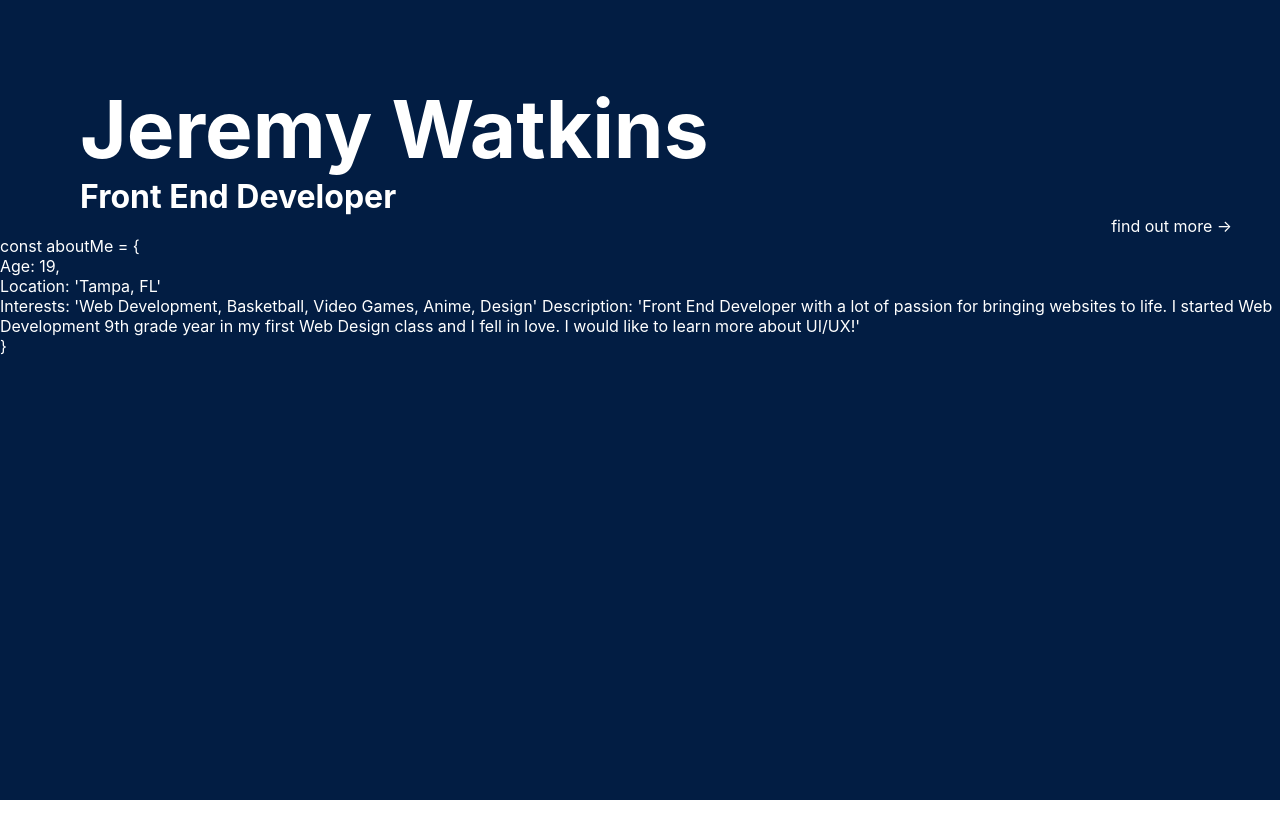
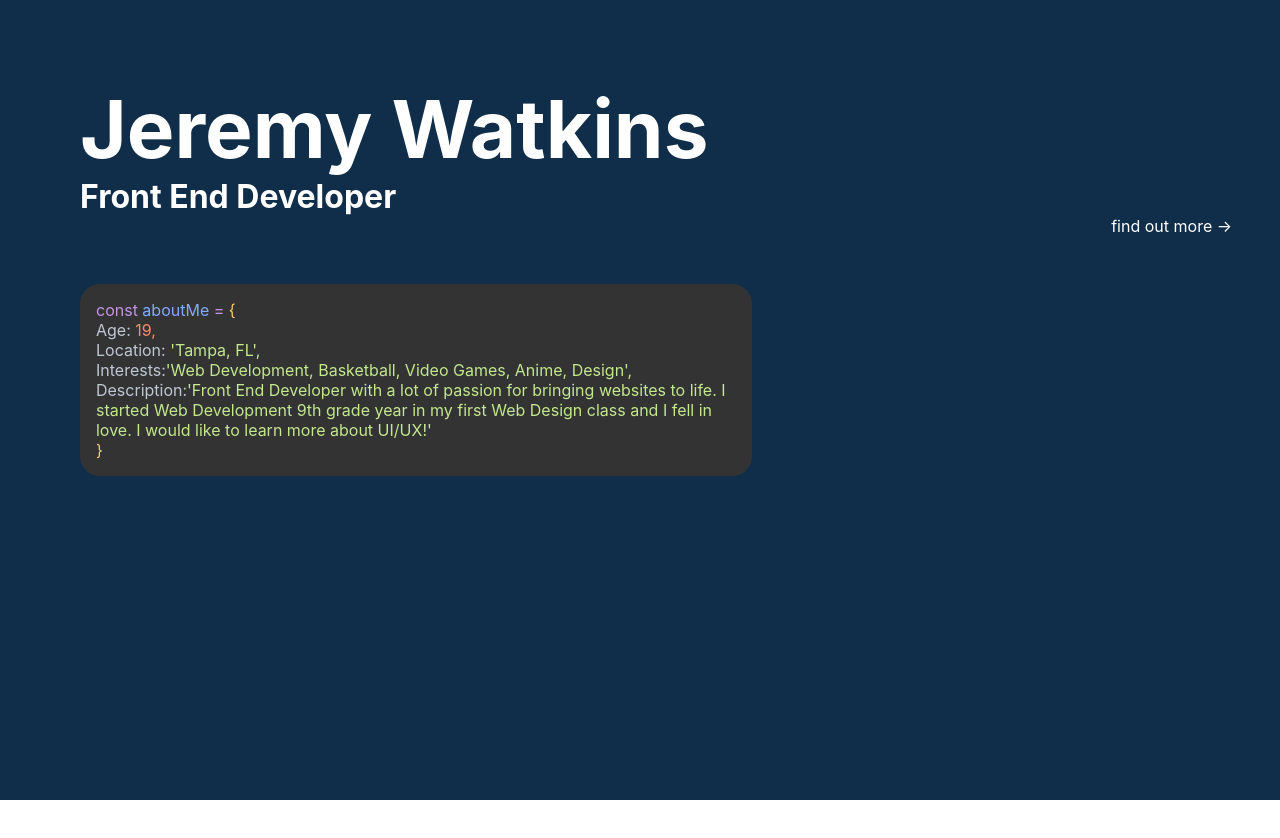
Before and after one commit to jremy813/portfoliov1, a React (Create React App) app: page / in a window 1280 px wide. Shown: the top 838 px of the page. Built offline with nearby package versions, Linux system fonts and the light colour scheme.

Commit message:
finished about me styling

```diff
--- a/src/App.css
+++ b/src/App.css
@@ -3,7 +3,7 @@
 }
 
 .app {
-  background-color: #021d43;
+  background-color: #102e4a;
   color: white;
   height: 100vh;
 }
@@ -34,6 +34,36 @@ header > img {
   margin-right: 3rem;
 }
 
+.app__aboutMe {
+  margin-left: 5rem;
+  padding: 1rem;
+  background-color: #333;
+  width: 50%;
+  margin-top: 3rem;
+  border-radius: 20px;
+  color: #bfc7d5;
+}
+
+.orange {
+  color: #f78c6c;
+}
+
+.blue {
+  color: #82aaff;
+}
+
+.purple {
+  color: #c792ea;
+}
+
+.green {
+  color: #c3e88d;
+}
+
+.gold {
+  color: #ffcb6b;
+}
+
 /* Styles for horizontal scrolling */
 
 .app {
--- a/src/App.js
+++ b/src/App.js
@@ -36,14 +36,27 @@ function App() {
 
         <div className="app__aboutMe">
           <p>
-            const aboutMe = &#123; <br /> Age: 19, <br /> Location: 'Tampa, FL'
+            <span className="purple">const </span>
+            <span className="blue">aboutMe</span>
+            <span className="purple"> =</span>
+            <span className="gold"> &#123;</span> <br /> Age:{" "}
+            <span className="orange">19,</span>
+            <br /> Location: <span className="green">'Tampa, FL', </span>
             <br />
-            Interests: 'Web Development, Basketball, Video Games, Anime, Design'
-            Description: 'Front End Developer with a lot of passion for bringing
-            websites to life. I started Web Development 9th grade year in my
-            first Web Design class and I fell in love. I would like to learn
-            more about UI/UX!' <br />
-            &#125;
+            Interests:
+            <span className="green">
+              'Web Development, Basketball, Video Games, Anime, Design',
+            </span>
+            <br />
+            Description:
+            <span className="green">
+              'Front End Developer with a lot of passion for bringing websites
+              to life. I started Web Development 9th grade year in my first Web
+              Design class and I fell in love. I would like to learn more about
+              UI/UX!'
+            </span>
+            <br />
+            <span className="gold">&#125;</span>
           </p>
         </div>
       </section>
```
